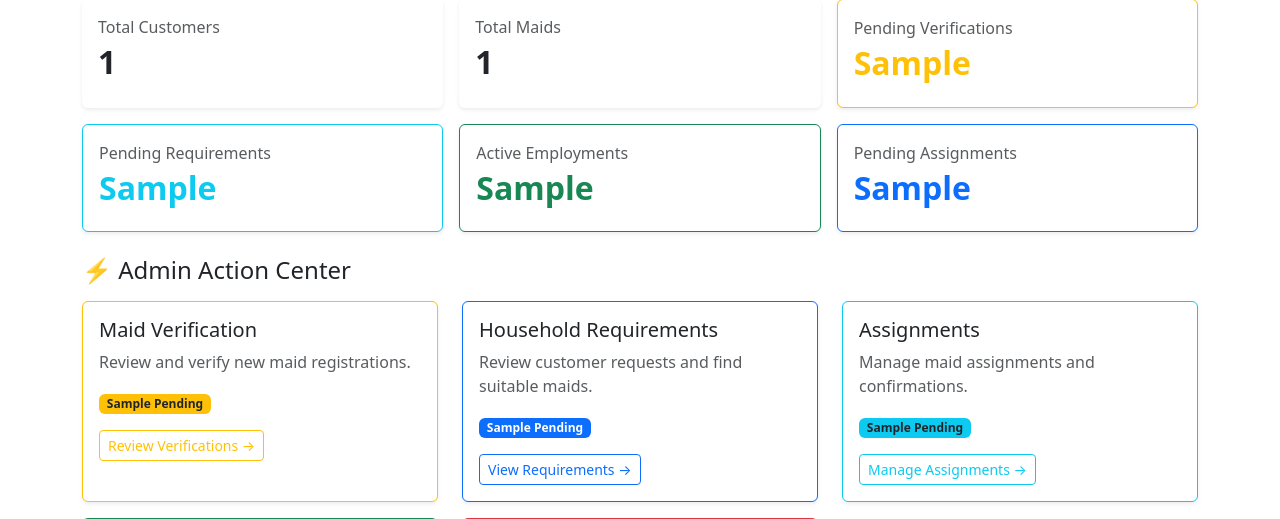
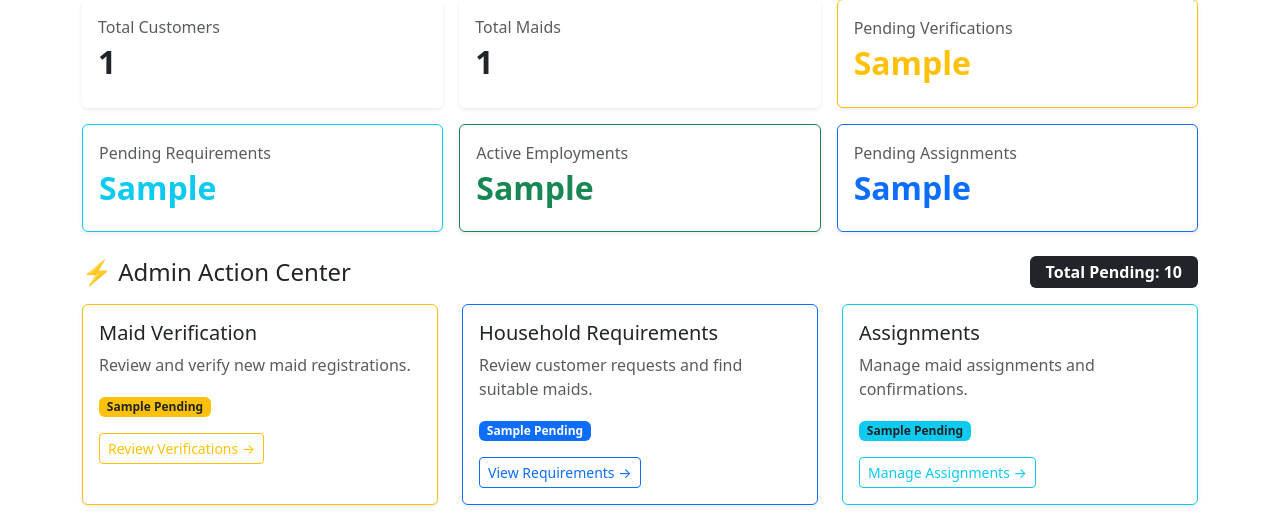
Before and after one commit to shubh110105/sahayika, a Flask app: template app/templates/admin/dashboard.html in a window 1280 px wide. Shown: the part 215-734 px from the top of the page. Run offline with Flask 3, Linux system fonts and the light colour scheme; the template is opened without the code that fills it: most values are stand-ins (such as "Sample title", 1, 10 or a date in 2020).

Commit message:
Add total pending items badge to Admin Action Center

```diff
--- a/app/templates/admin/dashboard.html
+++ b/app/templates/admin/dashboard.html
@@ -109,8 +109,20 @@
 <!-- Admin Action Center -->
 <div class="row mt-4 mb-4">
     <div class="col-12">
-        <h4 class="mb-3">⚡ Admin Action Center</h4>
+    <div class="d-flex justify-content-between align-items-center flex-wrap mb-3">
+        <h4 class="mb-0">⚡ Admin Action Center</h4>
+
+        <span class="badge bg-dark fs-6 px-3 py-2">
+            Total Pending:
+            {{
+                stats.pending_verifications
+                + stats.pending_requirements
+                + stats.pending_assignments
+                + stats.pending_attendance_disputes
+            }}
+        </span>
     </div>
+</div>
 
     <!-- Maid Verification -->
     <div class="col-md-6 col-lg-4 mb-3">
```
